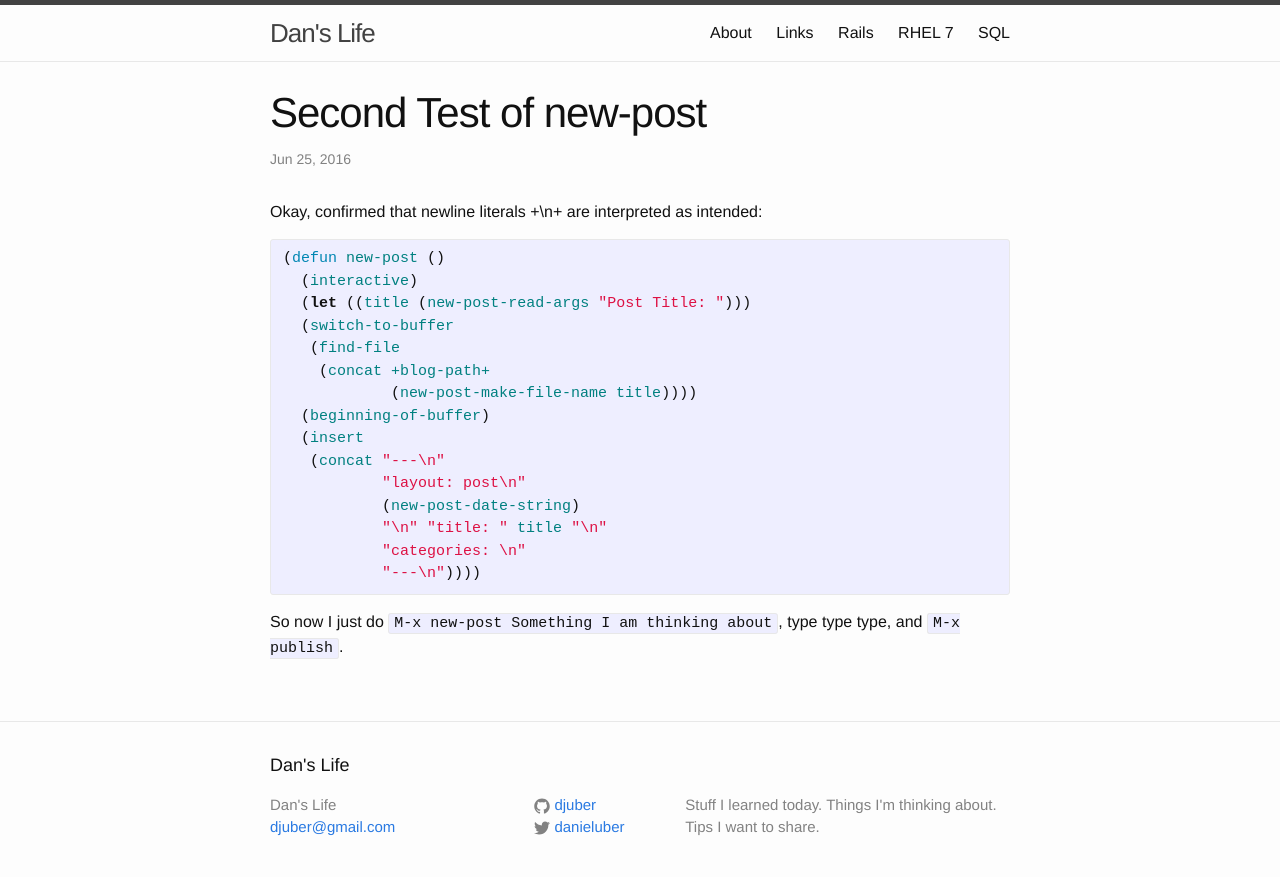
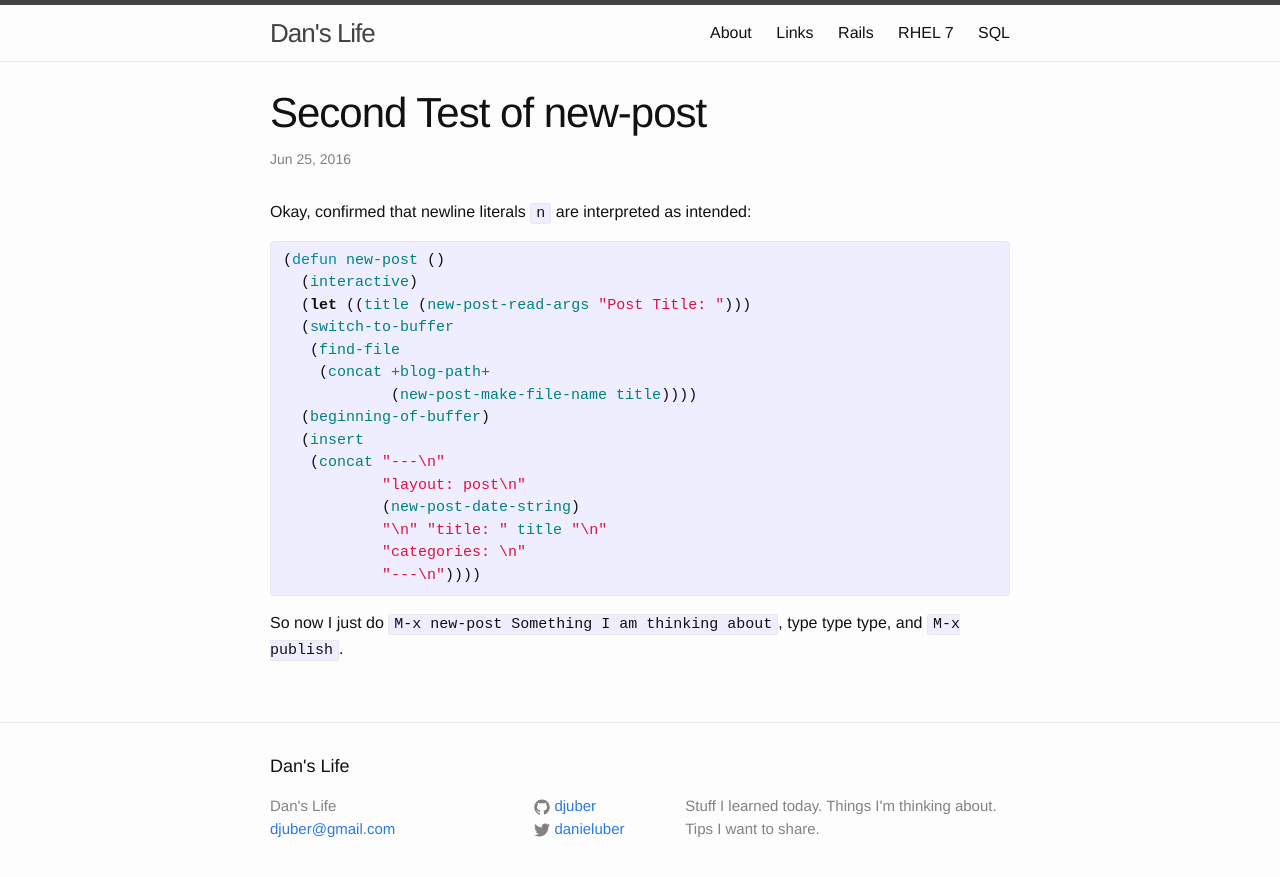
Before and after one commit to djuber/myblog, a Jekyll site: the page built from _posts/2016-06-25-Second-Test-of-new-post.markdown, in a window 1280 px wide. Shown: the top 877 px of the page. Built offline with Jekyll 4.4.1, drawn with Linux system fonts in a browser that asks for light colours.

Commit message:
automated 2016-06-25-14:41:28

```diff
--- a/_posts/2016-06-25-Second-Test-of-new-post.markdown
+++ b/_posts/2016-06-25-Second-Test-of-new-post.markdown
@@ -5,7 +5,7 @@ title: Second Test of new-post
 categories: emacs
 ---
 
-Okay, confirmed that newline literals +\n+ are interpreted as intended:
+Okay, confirmed that newline literals `n` are interpreted as intended:
 
 {% highlight lisp %}
 (defun new-post ()
```
